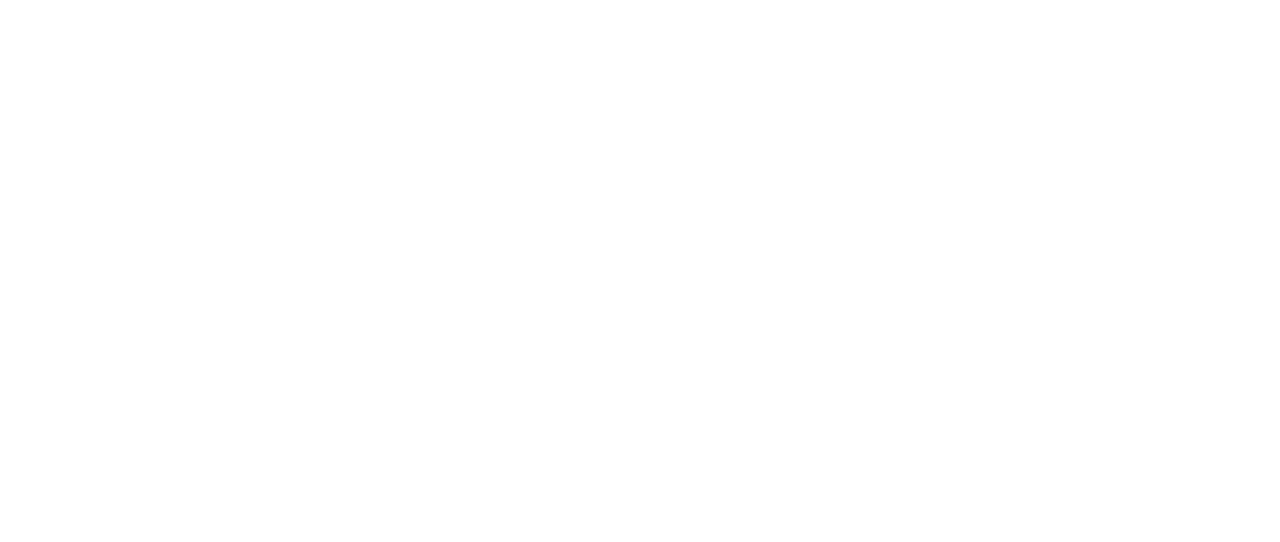
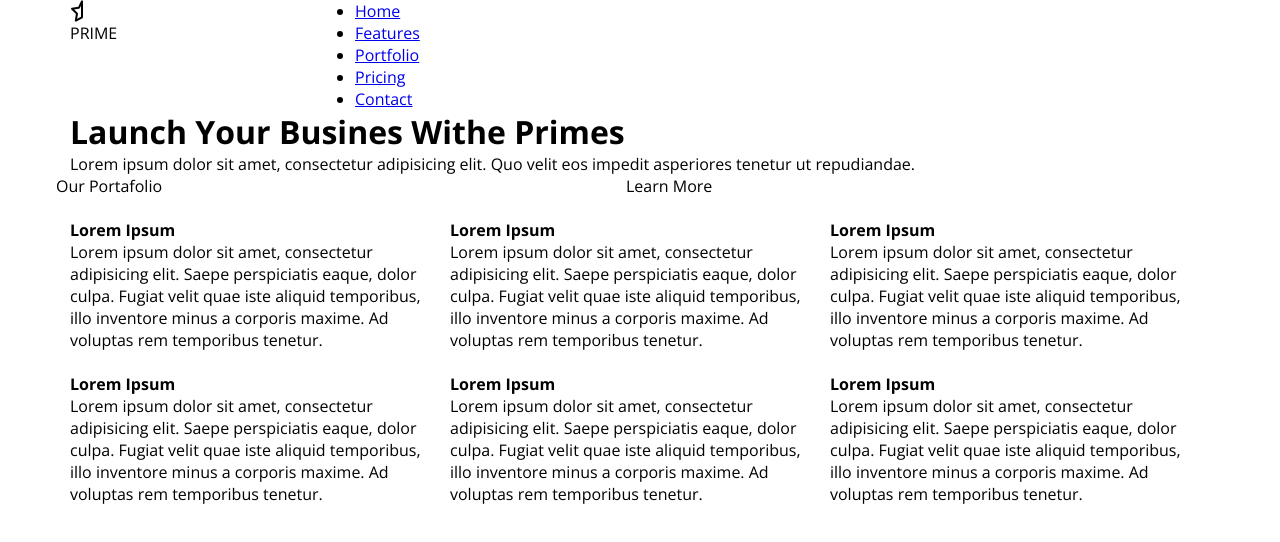
Before and after one commit to ShantalGovantes1792/21_Examen_TechTheme, a plain HTML site: page index.html in a window 1280 px wide. Drawn offline with nearby package versions, Linux system fonts and the light colour scheme; files that its build step writes are made by us from their sources.

Commit message:
esquelo de seccion header, home

```diff
--- a/css/common.css
+++ b/css/common.css
@@ -0,0 +1,7 @@
+body{
+	font-family: 'Open Sans', sans-serif;
+/*	font-family: 'Dosis', sans-serif;*/
+}
+.inline-block{
+	display: inline-block;
+}
--- a/index.html
+++ b/index.html
@@ -4,10 +4,100 @@
 		  <meta charset="UTF-8">
 		  <meta http-equiv="X-UA-Compatible" content="IE=edge">
 		  <title>Primes</title>
-
 		  <link rel="stylesheet" href="http://fonts.googleapis.com/css?family=Open+Sans:300,400,600,700,800">
 		  <link rel="stylesheet" href="http://fonts.googleapis.com/css?family=Dosis:300,400,500,600,700">
+		  <script src="https://use.fontawesome.com/6013be0e09.js"></script>
+		  <link rel="stylesheet" type="text/css" href="css/grid-system.css">
+		  <link rel="stylesheet" type="text/css" href="css/font-awesome.min.css">
+		  <link rel="stylesheet" type="text/css" href="css/common.css">
+		  <link rel="stylesheet" type="text/css" href="elegant-fonts.css">
+		  <link rel="stylesheet" type="text/css" href="css/main.css">
+		  <link rel="stylesheet" type="text/css" href="css/ionicons.min.css">
+		  <link rel="stylesheet" type="text/css" href="css/utilities.css">
 	</head>
 		<body>
+			<header>
+				<div class="container-fluide">
+				<!-- INICIO MENU -->
+					<div class="container">
+						<nav>
+							<div class="row">
+								<div class="col-3">
+									<a name="home">
+										<i class="fa fa-star-half-o fa-lg" aria-hidden="true"></i>
+										<p>PRIME</p>
+									</a>
+								</div>
+								<div class="col-9">
+									<ul>
+										<li><a href="Home"> Home</a></li>
+										<li><a href="#Features"> Features</a></li>
+										<li><a href="#Portfolio"> Portfolio</a></li>
+										<li><a href="#Pricing"> Pricing</a></li>
+										<li><a href="#Contact"> Contact</a></li>
+									</ul>
+								</div>
+							</div>
+						</nav>
+						<div class="row">
+							<div class="col-12">
+								<h1>Launch Your Busines Withe Primes</h1>
+								<p>Lorem ipsum dolor sit amet, consectetur adipisicing elit. Quo velit eos impedit asperiores tenetur ut repudiandae.</p>
+							</div>
+							<div class="row"> <!-- botones -->
+								<div class="col-6">
+									<div class="button">
+										<p>Our Portafolio</p>
+									</div>
+								</div>
+								<div class="col-6">
+									<div class="button">
+										<p>Learn More</p>
+									</div>
+								</div>
+							</div>
+						</div>
+					<!-- FIN MENU -->
+					</div> <!-- fin container -->
+				</div> <!-- fin container fluide -->
+			</header>
+			<section>
+				<div class="container">
+					<div class="row"> <!-- primera row de textos -->
+						<div class="col-4">
+							<img src="" alt="">
+							<h4>Lorem Ipsum</h4>
+							<p>Lorem ipsum dolor sit amet, consectetur adipisicing elit. Saepe perspiciatis eaque, dolor culpa. Fugiat velit quae iste aliquid temporibus, illo inventore minus a corporis maxime. Ad voluptas rem temporibus tenetur.</p>
+						</div>
+						<div class="col-4">
+							<img src="" alt="">
+							<h4>Lorem Ipsum</h4>
+							<p>Lorem ipsum dolor sit amet, consectetur adipisicing elit. Saepe perspiciatis eaque, dolor culpa. Fugiat velit quae iste aliquid temporibus, illo inventore minus a corporis maxime. Ad voluptas rem temporibus tenetur.</p>
+						</div>
+						<div class="col-4">
+							<img src="" alt="">
+							<h4>Lorem Ipsum</h4>
+							<p>Lorem ipsum dolor sit amet, consectetur adipisicing elit. Saepe perspiciatis eaque, dolor culpa. Fugiat velit quae iste aliquid temporibus, illo inventore minus a corporis maxime. Ad voluptas rem temporibus tenetur.</p>
+						</div>
+					</div>
+					<div class="row"> <!-- segunda row de textos -->
+						<div class="col-4">
+							<img src="" alt="">
+							<h4>Lorem Ipsum</h4>
+							<p>Lorem ipsum dolor sit amet, consectetur adipisicing elit. Saepe perspiciatis eaque, dolor culpa. Fugiat velit quae iste aliquid temporibus, illo inventore minus a corporis maxime. Ad voluptas rem temporibus tenetur.</p>
+						</div>
+						<div class="col-4">
+							<img src="" alt="">
+							<h4>Lorem Ipsum</h4>
+							<p>Lorem ipsum dolor sit amet, consectetur adipisicing elit. Saepe perspiciatis eaque, dolor culpa. Fugiat velit quae iste aliquid temporibus, illo inventore minus a corporis maxime. Ad voluptas rem temporibus tenetur.</p>
+						</div>
+						<div class="col-4">
+							<img src="" alt="">
+							<h4>Lorem Ipsum</h4>
+							<p>Lorem ipsum dolor sit amet, consectetur adipisicing elit. Saepe perspiciatis eaque, dolor culpa. Fugiat velit quae iste aliquid temporibus, illo inventore minus a corporis maxime. Ad voluptas rem temporibus tenetur.</p>
+						</div>
+					</div>
+				</div>
+			</section>
 		</body>
 </html>
```
Also changed, not shown: css/font-awesome.min.css, css/ionicons.min.css.
